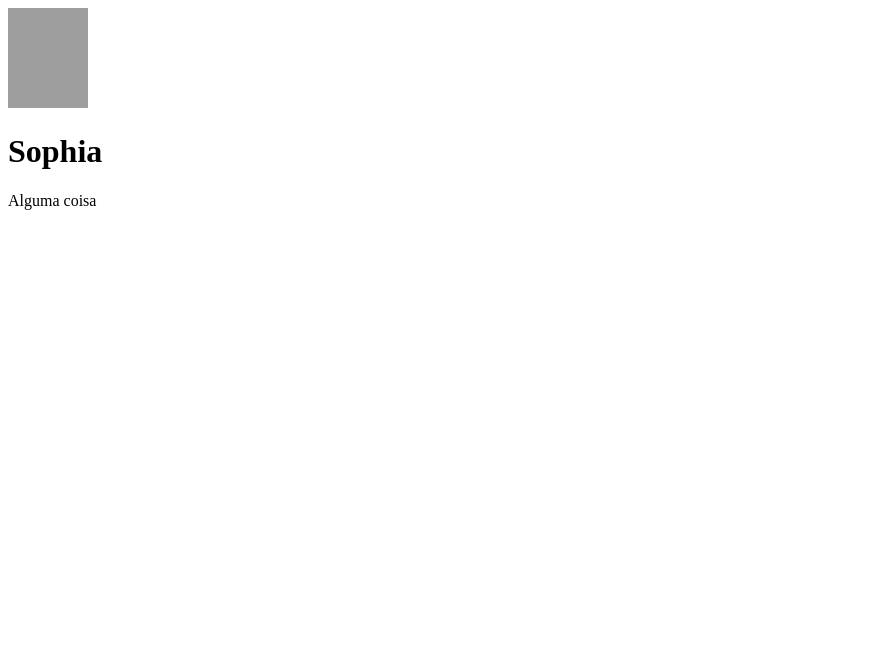
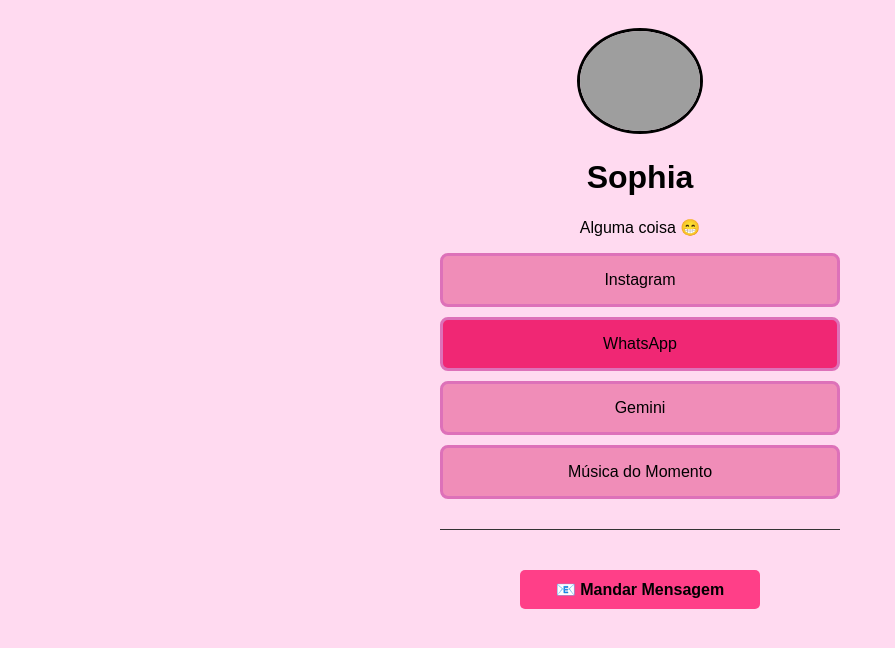
Before and after one commit to sophialatorre-ai/biolink-php, a PHP site: page / in a window 1280 px wide. Shown: the top 648 px of the page, without its empty margins (0-895 px from the left). Run offline with PHP 8.4, Linux system fonts and the light colour scheme; grey boxes are pictures that could not be loaded.

Commit message:
Sistema de Contato com validação e CSS externo

```diff
--- a/index.php
+++ b/index.php
@@ -1,17 +1,21 @@
 <?php
-
 // --- DADOS DO PERFIL (PREENCHA COM SEUS DADOS) ---
 $nome = "Sophia";
-$link = "https://super.abril.com.br/especiais/o-misterio-da-inteligencia-animal/";
-$bio = "Alguma coisa";
+$links = [
+    "Instagram" => "https://www.instagram.com/",
+    "WhatsApp" => " https://web.whatsapp.com/ ",
+    "Gemini" => "https://gemini.google.com/app?is_sa=1&is_sa=1&android-min-version=301356232&ios-min-version=322.0&campaign_id=skws&utm_source=sem&utm_source=google&utm_medium=paid-media&utm_medium=cpc&utm_campaign=skws&utm_campaign=2024ptBR_gemfeb&pt=9008&mt=8&ct=p-growth-sem-skws&gclsrc=aw.ds&gad_source=1&gad_campaignid=20437330530&gbraid=0AAAAApk5BhlUK-qk1O7oxqqc97srp9OUy&gclid=Cj0KCQiAiqDJBhCXARIsABk2kSmn0SGxZXeIuqMxDVdZeL0HXrJXJDDYJqDH9FTlxJmP3BdFqGYMUo4aAl5sEALw_wcB",
+    "Música do Momento" => "https://youtu.be/fLexgOxsZu0?si=18m7DZHaJRbgYHH6"
+];
+$bio = "Alguma coisa 😁";
 $imagem = "https://i.pinimg.com/736x/7b/4d/f7/7b4df7e626b806da4eff122774841f1f.jpg" // Pegue o link da SUA foto.
 ?>
+
 <!DOCTYPE html>
 <html lang="pt-br">
 <head>
     <meta charset="UTF-8">
-<meta name="viewport" content="width=device-width, initial-scale=1.
-0">
+    <meta name="viewport" content="width=device-width, initial-scale=1.0">
     <title>BioLink de <?php echo $nome; ?></title>
     <link rel="stylesheet" href="style.css">
 </head>
@@ -20,7 +24,24 @@ $imagem = "https://i.pinimg.com/736x/7b/4d/f7/7b4df7e626b806da4eff122774841f1f.j
         <img width= 80px, height= 100px, src="<?php echo $imagem;  ?>" alt="Foto de Perfil" class="avatar" >
         <h1> <?php echo $nome; ?> </h1>
         <p> <?php echo $bio; ?> </p>
-<div class="lista-links"></div>
+        <div class="lista-links" >
+            <?php
+                foreach ($links as $texto => $url) {
+                    $classe_extra = "";
+
+                    if ($texto == "WhatsApp" ){
+                        $classe_extra ="destaque";
+                    }
+
+                    echo "<a href='$url' class='btn $classe_extra' target='_blank'>
+                        $texto
+                    </a>";
+                }
+            ?>
+        </div>
+        <div class="area-contato">
+            <a href="contato.php" class="btn-msg">📧 Mandar Mensagem</a>
+        </div>
     </div>
 </body>
 </html>
--- a/style.css
+++ b/style.css
@@ -0,0 +1,115 @@
+body {
+background-color: #ffdaf0;
+color: #000000;
+font-family: Arial, sans-serif;
+text-align: center;
+}
+.container {
+max-width: 400px;
+margin: 0 auto;
+padding: 20px;
+}
+.avatar {
+width: 120px;
+border-radius: 50%;
+border: 3px solid black
+}
+.btn {
+display: block;
+background-color: #f08db8;
+color: rgb(0, 0, 0);
+padding: 15px;
+margin: 10px 0;
+text-decoration: none;
+border-radius: 8px;
+transition: 0.3s;
+border: 3px solid rgb(221, 113, 185)
+}
+.btn:hover {
+background-color: #9e2f6c;
+transform: scale(1.02);
+}
+/* DESAFIO: Estilize o botão especial */
+.destaque {
+    background-color: rgb(240, 39, 116);
+}
+
+.area-contato {
+margin-top: 30px;
+border-top: 1px solid #333;
+padding-top: 20px;
+}
+.btn-msg {
+display: inline-block;
+background-color: rgb(255, 63, 136);
+color: rgb(0, 0, 0);
+padding: 10px 20px;
+text-decoration: none;
+border-radius: 5px;
+font-weight: bold;
+transition: 0.3s;
+margin: 5%;
+width: 200px;
+}
+.btn-msg:hover {
+background-color: rgb(255, 63, 136);
+transform: scale(1.1);
+
+}
+
+.campo-texto {
+    width: 90%;
+    padding: 10px;
+    margin: 10px 0;
+    border-radius: 5px;
+    border: none;
+}
+
+form button {
+    width: 95%;
+    padding: 12px;
+    margin-top: 10px;
+    font-size: 16px;
+    cursor: pointer;
+    background-color: #00ff88;
+    color: #003311;
+    border: none;
+    border-radius: 5px;
+    font-weight: bold;
+}
+
+form button:hover {
+    opacity: 0.8;
+}
+
+.btn-voltar {
+    display: inline-block;
+    margin-top: 25px;
+    padding: 8px 20px;
+    border: 1px solid rgba(255,255,255, 0.5);
+    color: rgba(255,255,255, 0.8);
+    text-decoration: none;
+    border-radius: 20px;
+    font-size: 14px;
+    transition: 0.3s;
+}
+
+.btn-voltar:hover {
+    background-color: white;
+    color: black;
+    border-color: white;
+}
+
+.erro {
+    color: #ff4444;
+    background: #330000;
+    padding: 10px;
+    border-radius: 5px;
+}
+
+.sucesso {
+    color: #00ff88;
+    background: #003311;
+    padding: 10px;
+    border-radius: 5px;
+}
```
Also changed, not shown: contato.php (+46 -0 lines). Lines whose indentation alone changed are shown as unchanged.
